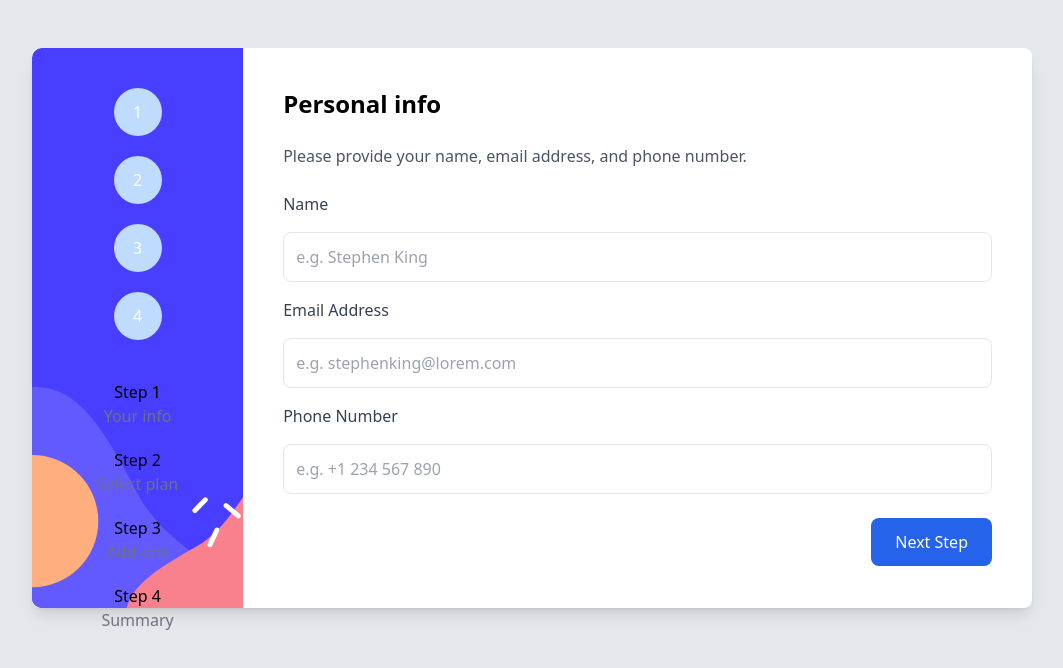
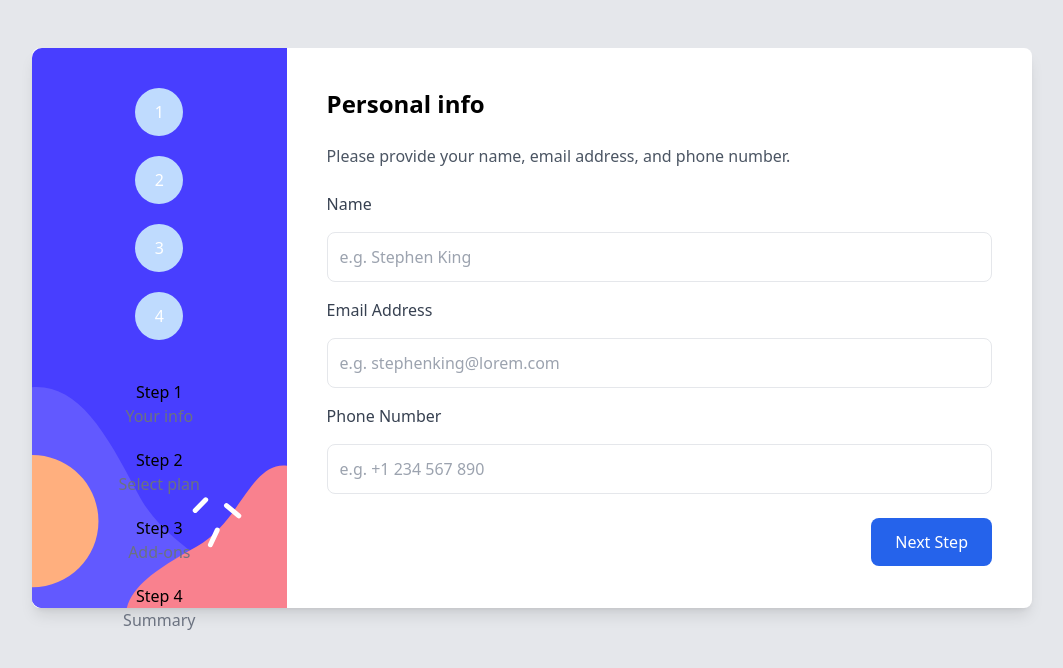
Before and after one commit to stephenakinrodoye/multi-step-form, a plain HTML site: page index.html in a window 1280 px wide. Shown: the whole page, without its empty margins (108-1171 px from the left). Drawn offline with nearby package versions, Linux system fonts and the light colour scheme.

Commit message:
step 1 updated

```diff
--- a/index.html
+++ b/index.html
@@ -9,7 +9,7 @@
 <body class="bg-gray-200 font-sans">
   <div class="container mx-auto mt-12 flex bg-white rounded-lg shadow-lg w-[1000px] h-[560px]">
     <!-- Sidebar start -->
-    <div class="w-[274px] bg-cover bg-no-repeat bg-[url('/assets/images/bg-sidebar-desktop.svg')] flex justify-center items-start py-10">
+    <div class="w-[22rem] bg-cover bg-no-repeat bg-[url('./assets/images/bg-sidebar-desktop.svg')] flex justify-center items-start py-10">
       <div class="flex flex-col items-center gap-10">
         <div class="flex flex-col items-center gap-5">
           <div class="bg-blue-200 text-white w-12 h-12 rounded-full flex justify-center items-center">
```
